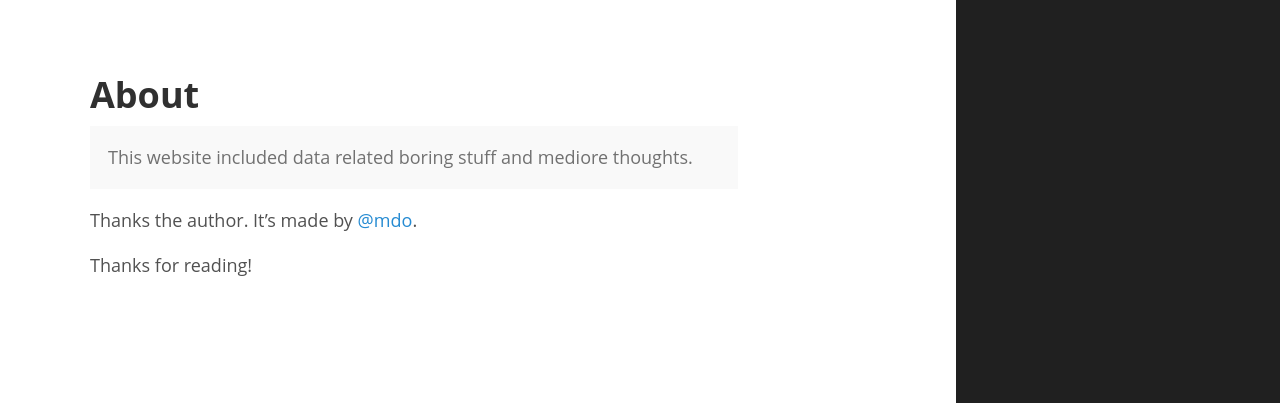
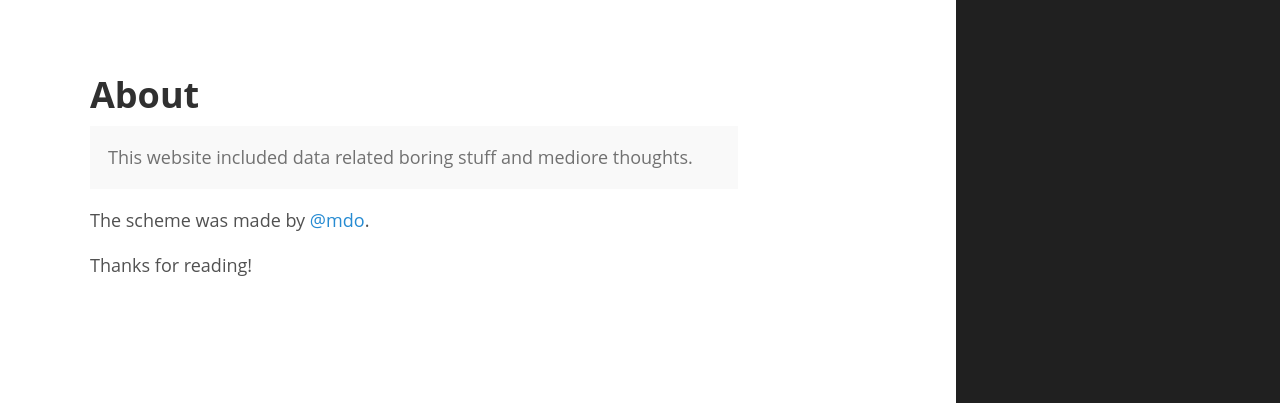
Before and after one commit to changli6/changli6.github.io, a Jekyll site: the page built from about.md, in a window 1280 px wide. Shown: the top 403 px of the page. Built offline with Jekyll 4.4.1, drawn with Linux system fonts in a browser that asks for light colours; comment, search, counter and statistics services are not loaded.

Commit message:
Update about.md

```diff
--- a/about.md
+++ b/about.md
@@ -7,6 +7,6 @@ title: About
   This website included data related boring stuff and mediore thoughts.<br/>
 </p>
 
-Thanks the author. It's made by [@mdo](https://twitter.com/mdo).
+The scheme was made by [@mdo](https://twitter.com/mdo).
 
 Thanks for reading!
```
